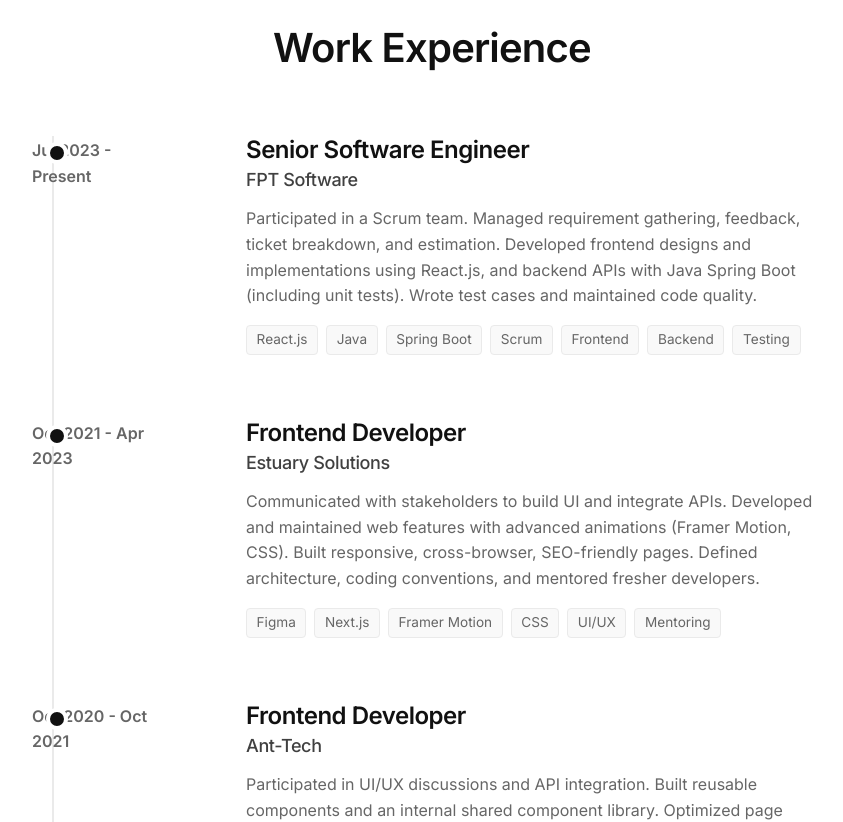
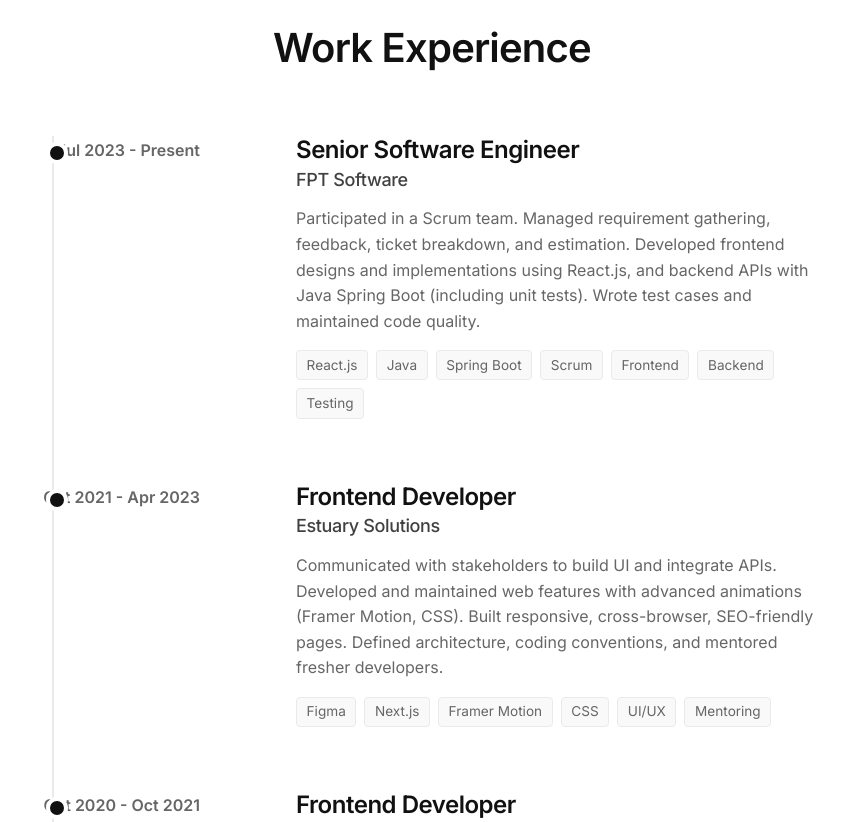
Before and after one commit to andynguyenit78/portfolio-website, a Next.js app: page / in a window 1280 px wide. Shown: the part 1640-2462 px from the top of the page, without its empty margins (208-1051 px from the left). Built offline with nearby package versions, Linux system fonts and the light colour scheme.

Commit message:
fix: adjust timeline width to prevent text wrapping

```diff
--- a/src/components/Experience/Experience.module.css
+++ b/src/components/Experience/Experience.module.css
@@ -56,11 +56,14 @@
     font-family: var(--font-inter);
     font-weight: 600;
     color: var(--text-secondary);
-    width: 150px;
+    width: 200px;
+    /* Increased to prevent wrapping */
     padding-right: var(--spacing-lg);
     display: flex;
     justify-content: flex-end;
     padding-top: 2px;
+    flex-shrink: 0;
+    /* Prevent from shrinking when content is long */
 }
 
 .content {
```
